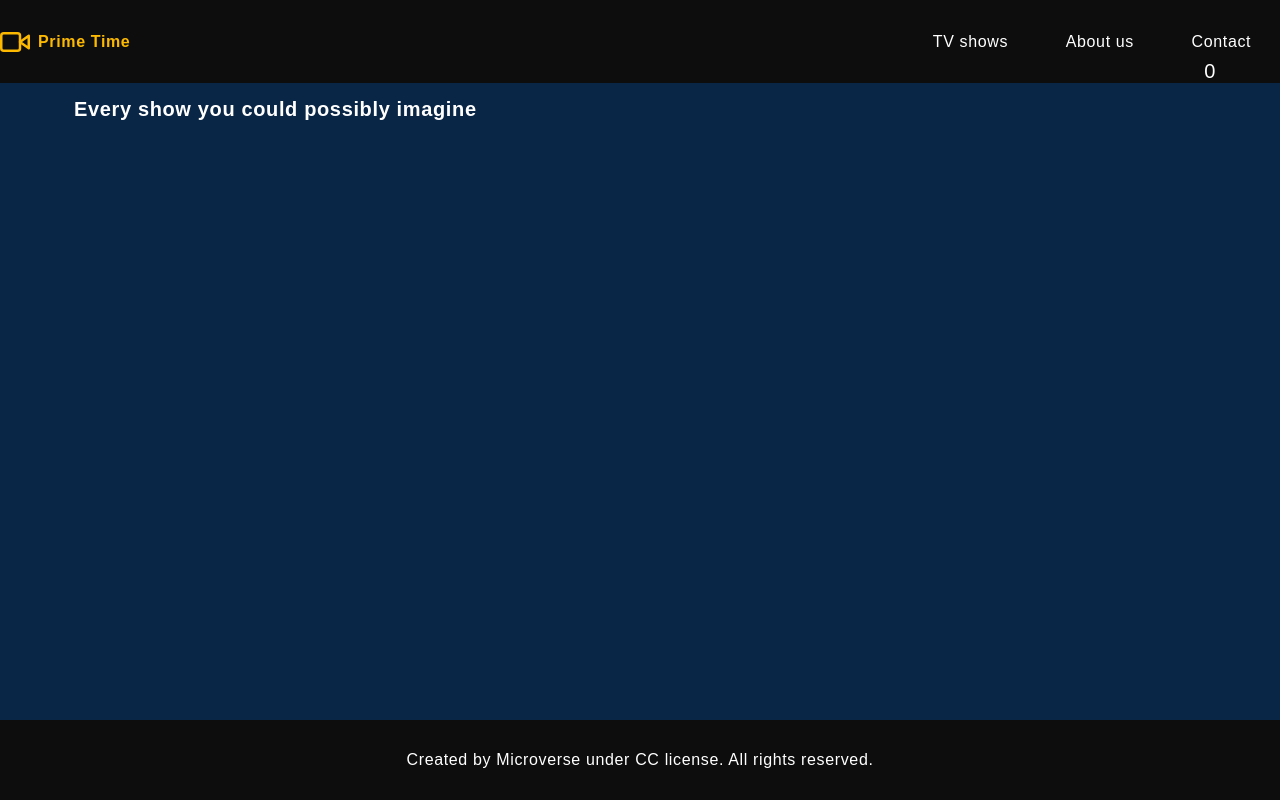
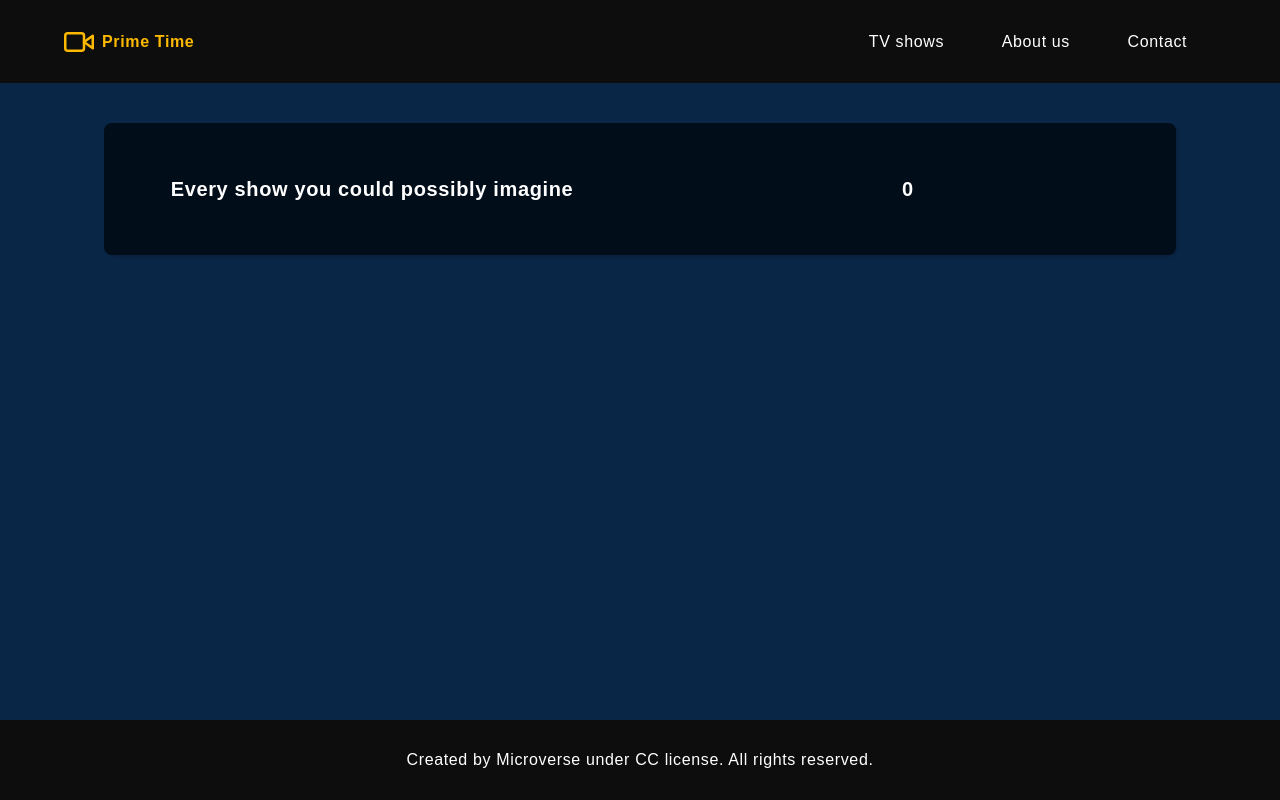
Before and after one commit to XRichardroidX/JS-Capstone, a website built with webpack: page src/index.html in a window 1280 px wide. Built offline with nearby package versions, Linux system fonts and the light colour scheme; no server answers.

Commit message:
Fix header alignment

```diff
--- a/src/index.html
+++ b/src/index.html
@@ -10,13 +10,12 @@
 
 <body>
   <!--navbar-->
-  <header class="header">
-
+  <header class="">
+    <div class="header--wrapper container">
       <div class="logo">
         <img src="./assets/images/logo-icon.svg" alt="logo image">
         <span>Prime Time</span>
       </div>
-
       <nav class="navbar">
         <ul class="navmenu">
           <li>
@@ -30,12 +29,14 @@
           </li>
         </ul>
       </nav>
+    </div>
   </header>
   <section class="container">
+    <div class="tv-show-stats">
       <h1>Every show you could possibly imagine</h1>
-    <div class="number-of-shows">0</div>
+      <h1 class="number-of-shows">0</h1>
+    </div>
     <div class="all-cards" data-movies-wrapper>
-
     </div>
   </section>
   <footer>Created by Microverse under CC license. All rights reserved.</footer>
--- a/src/style.css
+++ b/src/style.css
@@ -16,8 +16,6 @@
 
 html {
   scroll-behavior: smooth;
-
-  /* font-size: 62.5%; */
 }
 
 /* Utilities */
@@ -36,11 +34,15 @@ body {
 }
 
 header {
+  background-color: var(--crl-dark);
+  color: var(--accent-clr-1);
+  width: 100%;
+}
+
+.header--wrapper {
   display: flex;
   justify-content: space-between;
   align-items: center;
-  background-color: var(--crl-dark);
-  color: var(--accent-clr-1);
 }
 
 .logo {
@@ -53,7 +55,6 @@ header {
 }
 
 .logo span {
-  /* font-size: 1.8rem; */
   font-weight: 700;
   line-height: 1.7;
   margin-inline: 0.5em;
@@ -68,8 +69,6 @@ header {
 
 .navmenu li a {
   text-decoration: none;
-
-  /* font-size: 1.5rem; */
   color: var(--accent-clr-1);
   font-weight: 400;
 }
@@ -80,12 +79,20 @@ header {
   width: 70%;
 }
 
+.tv-show-stats {
+  background-color: #020d1a;
+  margin: 2.5em;
+  border-radius: 0.5rem;
+  box-shadow: rgba(0, 0, 0, 0.15) 1.95px 1.95px 2.6px;
+  padding: 2.5em 0;
+  text-align: center;
+  display: flex;
+  justify-content: center;
+  align-items: center;
+}
+
 .number-of-shows {
   color: white;
-  float: right;
-  margin-top: -80px;
-  font-size: 20px;
-  box-shadow: red;
 }
 
 .movie-img {
@@ -103,7 +110,7 @@ header {
   display: grid;
   grid-template-columns: auto;
   justify-content: center;
-  gap: 2.5rem;
+  gap: 1em;
   margin-bottom: 10em;
 }
 
@@ -117,6 +124,12 @@ header {
   height: 40rem;
   padding: 2rem;
   box-shadow: rgb(0, 0, 0) 4px 8px 12px;
+  border-radius: 0.5rem;
+  transform: scale(0.95);
+}
+
+.card :hover {
+  cursor: pointer;
 }
 
 .all-cards .card img {
@@ -124,7 +137,6 @@ header {
 }
 
 .watch-name {
-  /* margin: 15% 10% 0 20%; */
   padding-top: 15rem;
   margin: 0.8em 0;
   color: white;
@@ -151,6 +163,10 @@ header {
   padding: 10px;
   background-color: orange;
   margin-top: 5px;
+}
+
+.btn:hover {
+  cursor: pointer;
 }
 
 footer {
```
Lines whose indentation alone changed are shown as unchanged.
